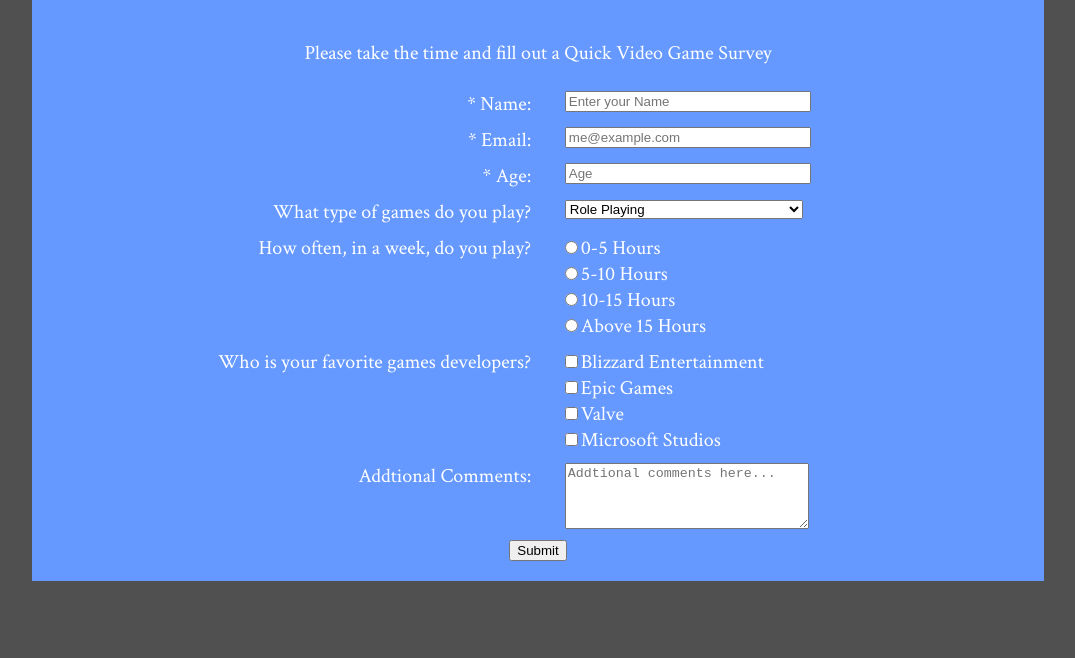
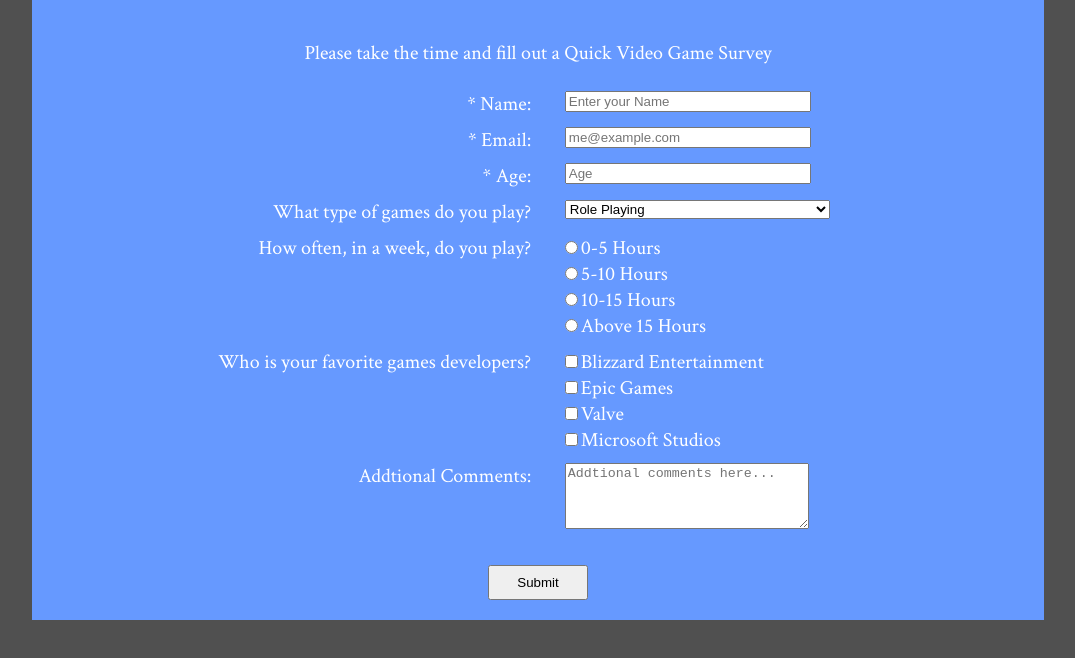
Before and after one commit to SpencerPilling/FCC_Projects, a plain HTML site: page Survey_Form/index.html in a window 1280 px wide. Shown: the part 84-742 px from the top of the page, without its empty margins (102-1177 px from the left). Drawn offline with Linux system fonts and the light colour scheme.

Commit message:
fixed submit button and resized dropdown

```diff
--- a/Survey_Form/main.css
+++ b/Survey_Form/main.css
@@ -33,7 +33,7 @@ body {
     width: 70%;
 }
 #dropdown {
-    width: 70%;
+    width: 78%;
     margin-left: 20px;
 }
 #commentsText {
@@ -42,13 +42,12 @@ body {
     width: 70%;
     resize: vertical;
 }
-#submitButton {
+#submit {
     width: 100px;
     height: 35px;
-    color: rgb(255, 255, 255);
-    background-color: rgb(102, 180, 255);
-    border-radius: 5px;
-    margin: 10px;
+    /* border-radius: 5px; */
+    margin-top: 25px;
+    cursor: pointer;
 }
 label {
     font-family: 'Crimson Text', serif;
```
